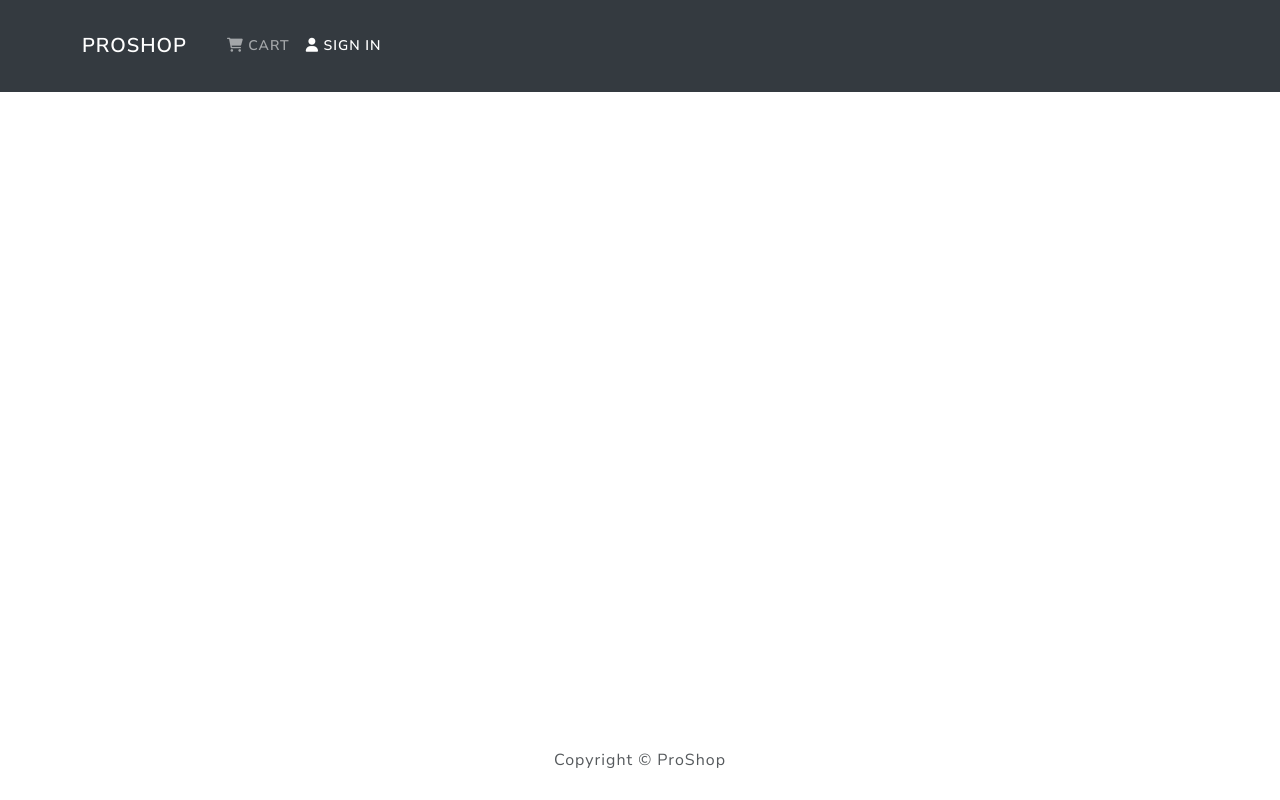
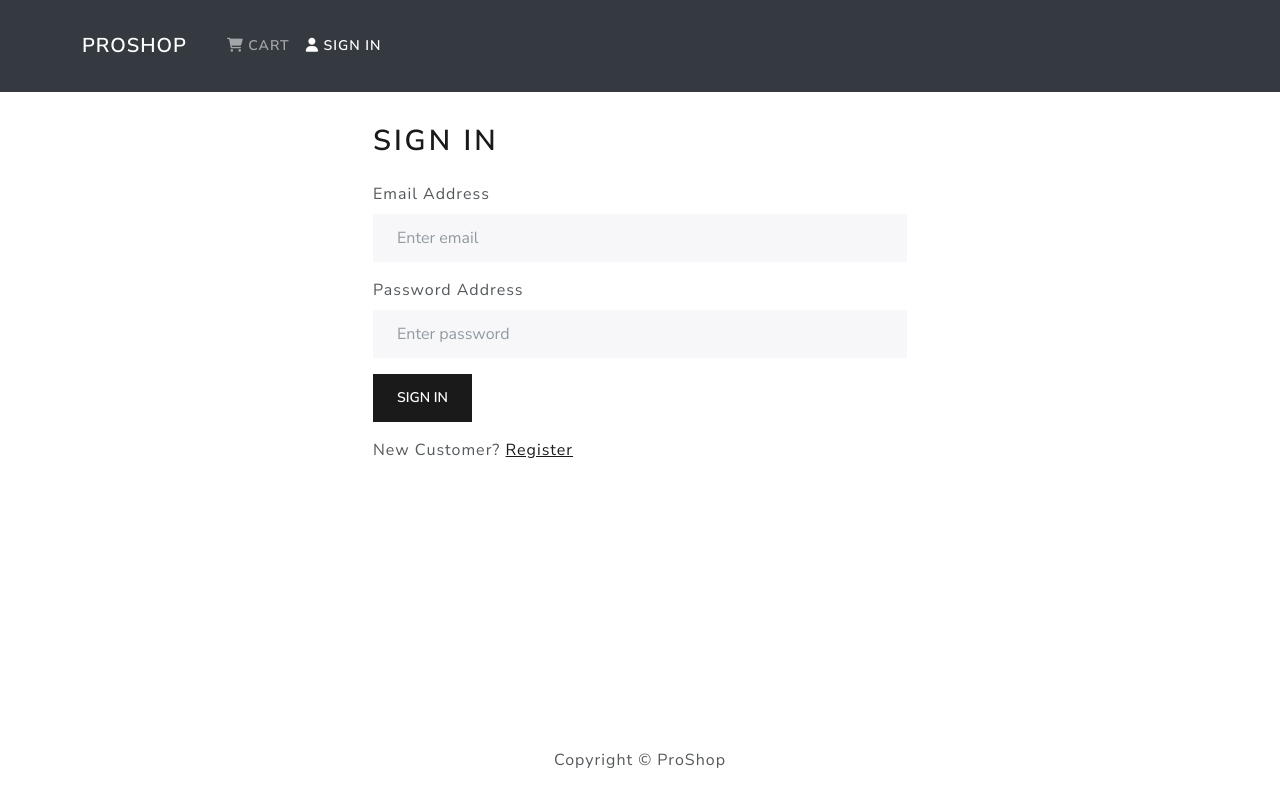
Before and after one commit to shagors/ProShop-e-commerce, a React (Create React App) app in the folder frontend/: page /login in a window 1280 px wide. Built offline with nearby package versions, Linux system fonts and the light colour scheme.

Commit message:
set login page and set redirect page in home page and design it and check data with user email and pass... and error handle

```diff
--- a/frontend/src/App.js
+++ b/frontend/src/App.js
@@ -6,6 +6,7 @@
 import HomeScreen from './screens/HomeScreen';
 import ProductScreen from './screens/ProductScreen';
 import CartScreen from './screens/CartScreen';
+import LoginScreen from './screens/LoginScreen';
 function App() {
   return (
     <>
@@ -14,6 +15,7 @@
         <Container>
           <Routes>
             <Route path='/' element={<HomeScreen></HomeScreen>}></Route>
+            <Route path='/login' element={<LoginScreen></LoginScreen>}></Route>
             <Route path='/product/:id' element={<ProductScreen></ProductScreen>}></Route>
             <Route path='/cart/:id' element={<CartScreen></CartScreen>}></Route>
           </Routes>
--- /dev/null
+++ b/frontend/src/components/FormContainer.js
@@ -0,0 +1,16 @@
+import React from 'react'
+import { Col, Container, Row } from 'react-bootstrap'
+
+const FormContainer = ({ children }) => {
+  return (
+    <Container>
+        <Row className='justify-content-md-center'>
+            <Col xs={12} md={6}>
+                {children}
+            </Col>
+        </Row>
+    </Container>
+  )
+}
+
+export default FormContainer
--- a/frontend/src/screens/LoginScreen.js
+++ b/frontend/src/screens/LoginScreen.js
@@ -0,0 +1,62 @@
+import React, { useEffect, useState } from 'react'
+import { Link, useLocation, useNavigate } from 'react-router-dom'
+import { Button, Col, Form, FormControl, FormGroup, FormLabel, Row } from 'react-bootstrap';
+import FormContainer from '../components/FormContainer';
+import { useDispatch, useSelector } from 'react-redux'
+import Message from '../components/Message'
+import Loader from '../components/Loader'
+import { login } from '../actions/userActions'
+
+const LoginScreen = () => {
+    const [email, setEmail] = useState('');
+    const [password, setPassword] = useState('');
+    const location = useLocation();
+    const navigate = useNavigate();
+
+    const dispatch = useDispatch();
+
+    const userLogin = useSelector(state => state.userLogin);
+    const { loading, error, userInfo } = userLogin;
+
+    const redirect = location.search ? location.search.split('=')[1] : '/';
+
+    useEffect( () => {
+      if(userInfo){
+        navigate(redirect);
+      }
+    }, [navigate, userInfo, redirect]);
+
+    const submitHandler = (e) => {
+      e.preventDefault();
+      dispatch(login(email, password));
+    }
+
+  return (
+    <FormContainer>
+        <h1>Sign In</h1>
+        {error && <Message variant='danger'>{error}</Message>}
+        {loading && <Loader></Loader>}
+        <Form onSubmit={submitHandler}>
+          <FormGroup controlId='email'>
+            <FormLabel>Email Address</FormLabel>
+            <FormControl type='email' placeholder='Enter email' value={email} onChange={(e) => setEmail(e.target.value)}></FormControl>
+          </FormGroup>
+
+          <FormGroup className='py-3' controlId='password'>
+            <FormLabel>Password Address</FormLabel>
+            <FormControl type='password' placeholder='Enter password' value={password} onChange={(e) => setPassword(e.target.value)}></FormControl>
+          </FormGroup>
+
+          <Button type='submit' variant='primary'>Sign In</Button>
+        </Form>
+
+        <Row className='py-3'>
+          <Col>
+            New Customer? <Link to={redirect ? `/register?redirect=${redirect}` : '/register'}>Register</Link>
+          </Col>
+        </Row>
+    </FormContainer>
+  )
+}
+
+export default LoginScreen
```
